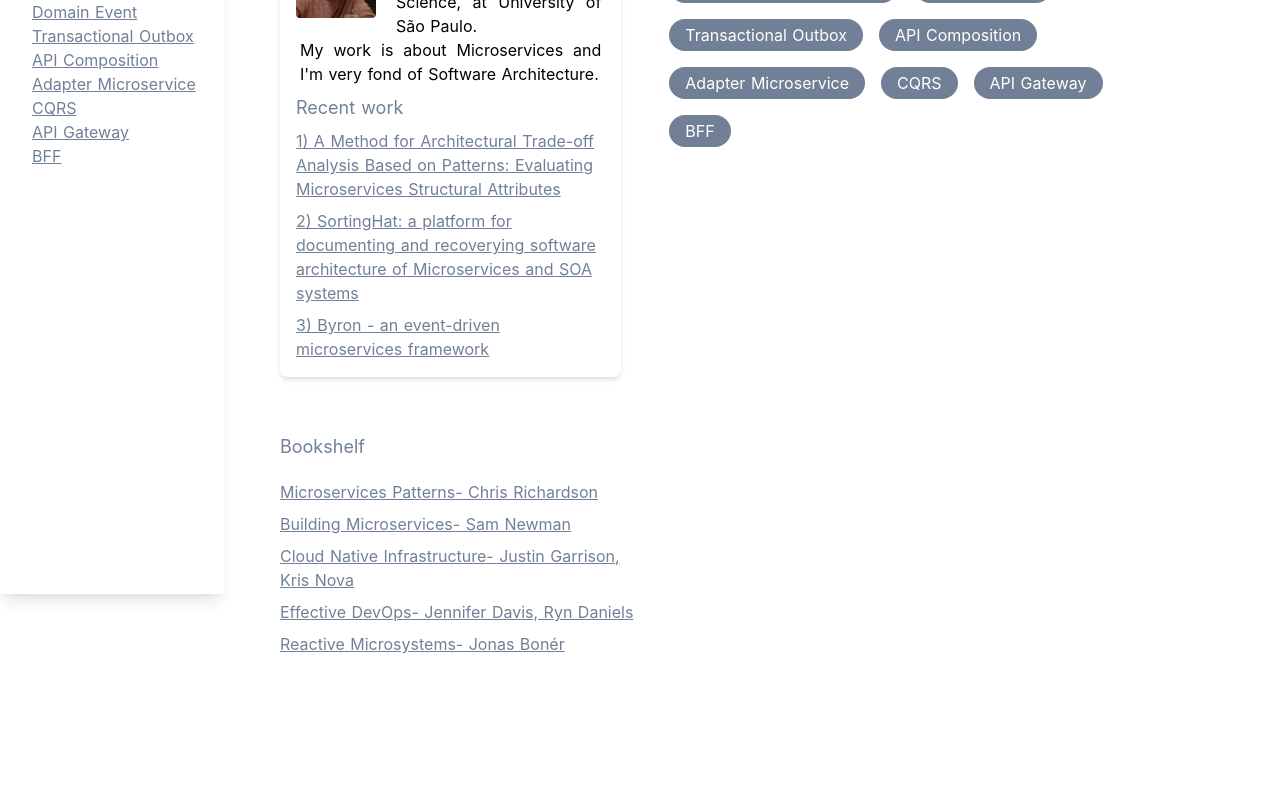
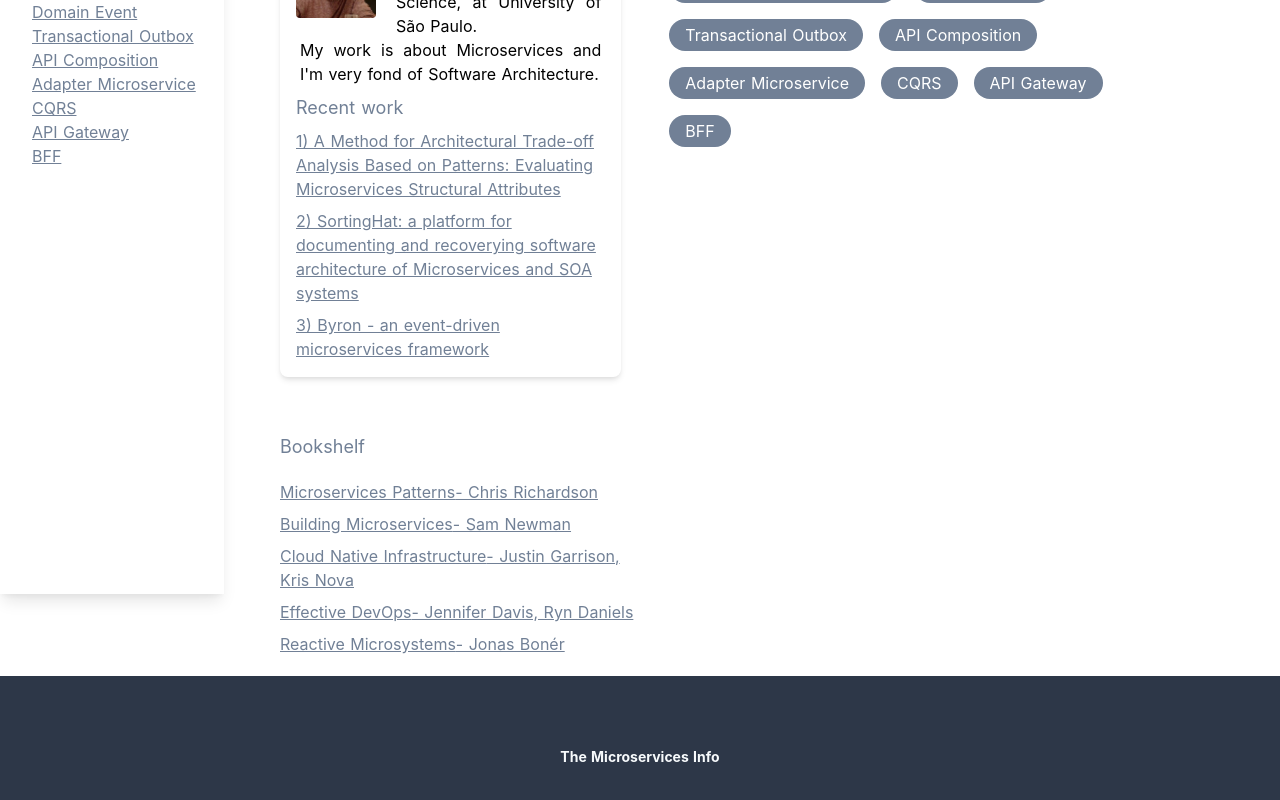
Before and after one commit to the-microservices-info/frontend, a Nuxt app: page /learn in a window 1280 px wide. Shown: the part 222-1022 px from the top of the page. Before the commit the page ends 882 px from the top, so only its background shows below. Built offline with nearby package versions, Linux system fonts and the light colour scheme.

Commit message:
add a simple footer
Signed-off-by: João Daniel <jotaf.daniel@gmail.com>

```diff
--- a/components/learn_scaffold.vue
+++ b/components/learn_scaffold.vue
@@ -34,6 +34,11 @@
 
       <slot :items="items"></slot>
     </main>
+    <footer class="h-40 mt-4 bg-gray-800 flex justify-center items-center">
+      <NuxtLink to="/">
+        <p class="text-gray-100 font-bold text-sm">The Microservices Info</p>
+      </NuxtLink>
+    </footer>
   </div>
 </template>
 
```
